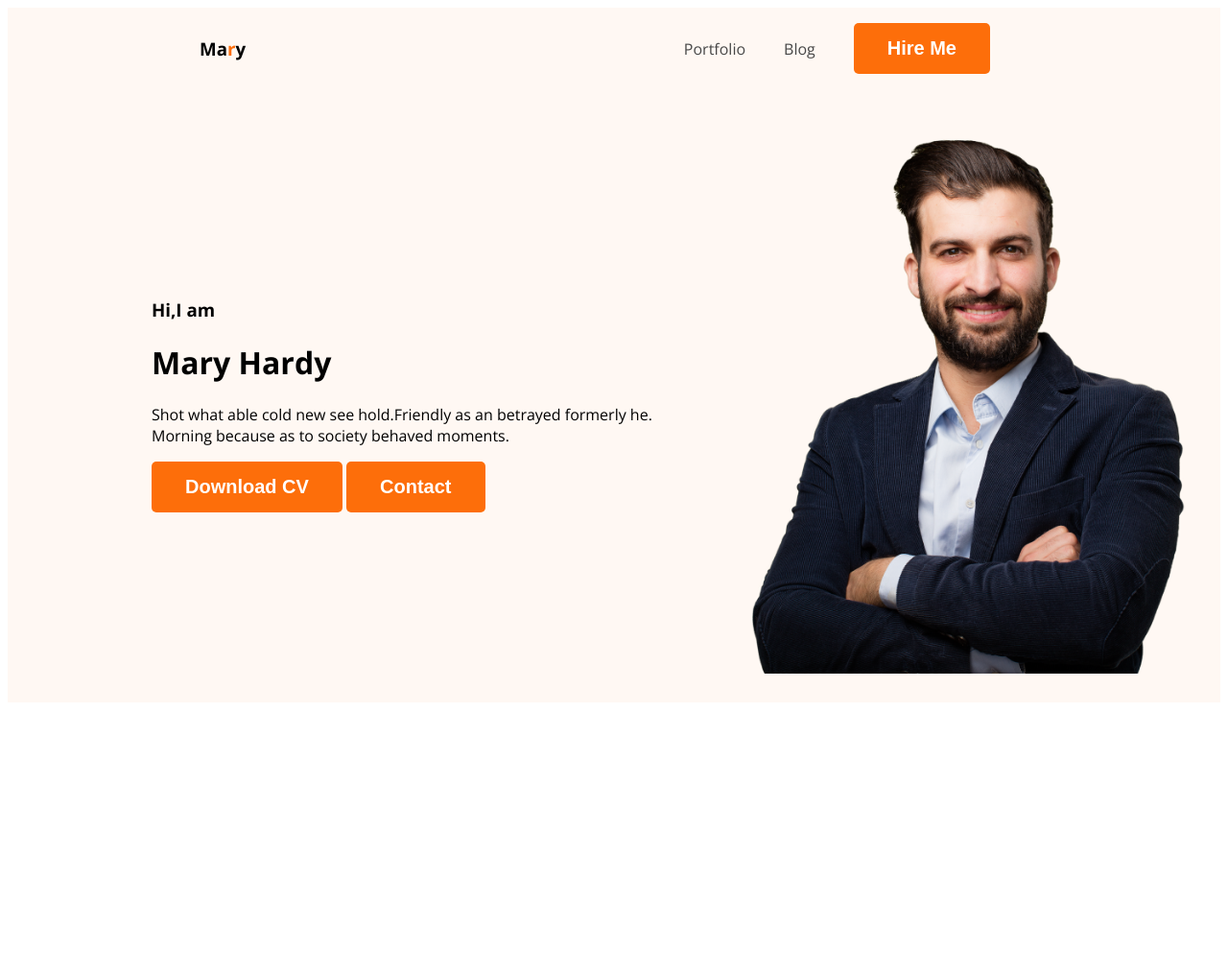
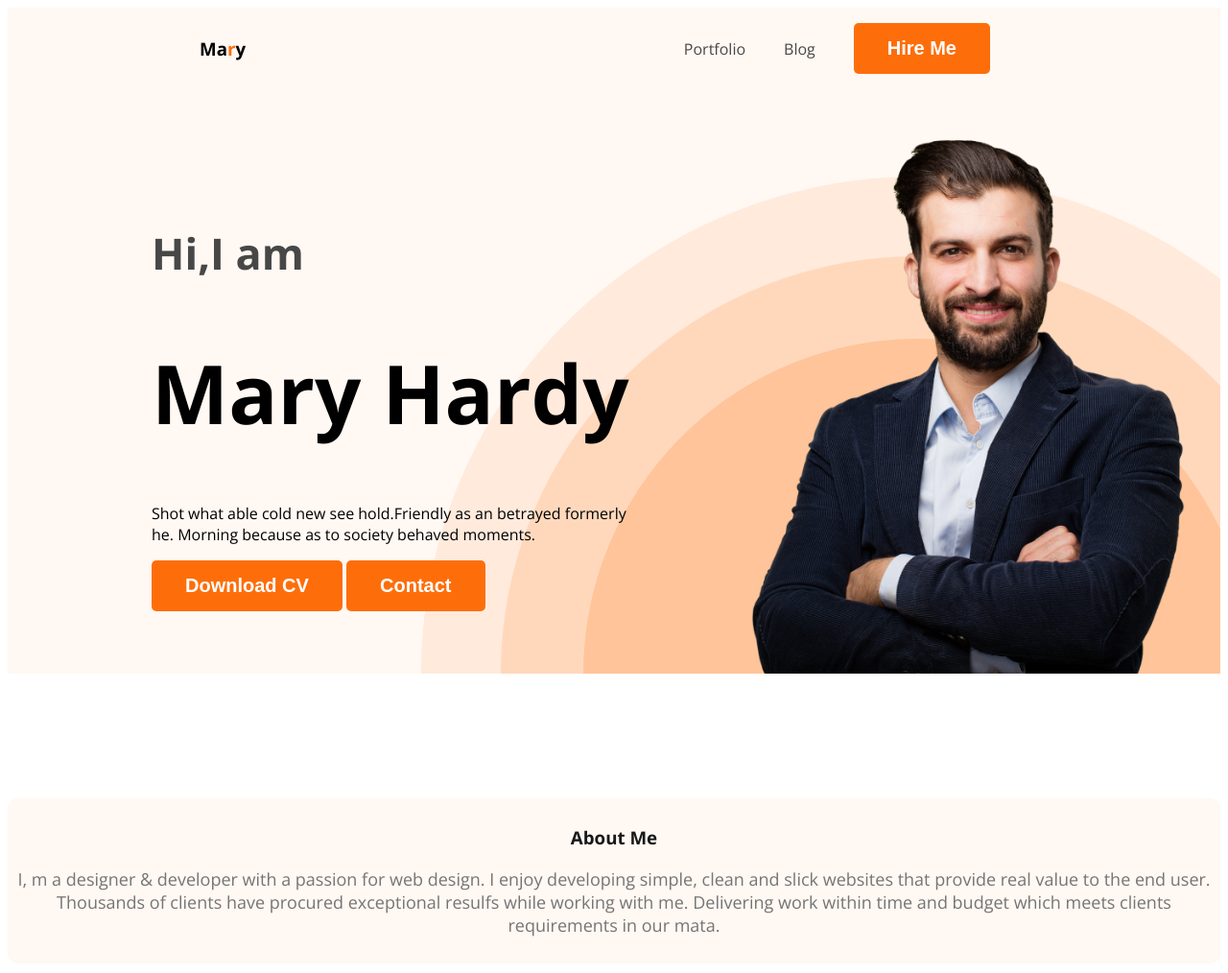
Before and after one commit to NaharJannathun/webdeveloper-portfolio, a plain HTML site: page index.html in a window 1280 px wide. Shown: the whole page at 96% size. Before the commit the page ends 800 px from the top, so only its background shows below. Drawn offline with nearby package versions, Linux system fonts and the light colour scheme.

Commit message:
about section created

```diff
--- a/index.html
+++ b/index.html
@@ -27,7 +27,8 @@
             <div class="banner-content">
                 <h3 class="banner-greeting">Hi,I am</h3>
                 <h1 class="banner-title">Mary Hardy</h1>
-                <p>Shot what able cold new see hold.Friendly as an betrayed formerly he. Morning because as to society
+                <p class="banner-description">Shot what able cold new see hold.Friendly as an betrayed formerly he.
+                    Morning because as to society
                     behaved moments.</p>
                 <button class="btn-primary">Download CV</button>
                 <button class="btn-primary">Contact</button>
@@ -35,7 +36,15 @@
             <img class="profile-pic" src="images/hardy.png" alt="">
         </div>
     </header>
-    <main> </main>
+    <main>
+        <section class="about">
+            <h3 class="section-title">About Me</h3>
+            <p class="section-description">I, m a designer & developer with a passion for web design. I enjoy developing
+                simple, clean and slick websites that provide real value to the end user. Thousands of clients have
+                procured exceptional resulfs while working with me. Delivering work within time and budget which meets
+                clients requirements in our mata.</p>
+        </section>
+    </main>
     <footer></footer>
 </body>
 
--- a/styles/porfolio.css
+++ b/styles/porfolio.css
@@ -16,6 +16,23 @@ body {
     font-size: 20px;
     font-weight: 700;
     padding: 15px 35px;
+}
+
+.section-title {
+    color: #181818;
+    text-align: center;
+
+    font-size: 35 px;
+    font-weight: 700;
+
+}
+
+.section-description {
+    color: #757575;
+    text-align: center;
+    font-size: 18px;
+    font-weight: 400;
+
 }
 
 nav {
@@ -53,14 +70,45 @@ nav a {
 /* header relatad styles */
 .header {
     background: #FFF8F3;
+    background-image: url(../images/header_bg.png);
+    background-repeat: no-repeat;
+    background-position: bottom right;
 }
 
 .banner {
-    padding: 30px 30px 30px 150px;
+    padding: 30px 30px 0px 150px;
     display: flex;
     align-items: center;
+    justify-content: space-between;
 }
 
 .banner .profile-pic {
     width: 500px;
 }
+
+.banner-content {
+    max-width: 500px;
+}
+
+.banner-greeting {
+    color: #474747;
+    font-size: 45px;
+    margin-bottom: 0;
+
+}
+
+.banner-title {
+    font-size: 85px;
+
+    font-weight: 700;
+}
+
+/* main section style */
+
+/* about-section */
+.about {
+    padding: 10px;
+    border-radius: 10px;
+    background: #FFF8F3;
+    margin: 130px 0;
+}
```
